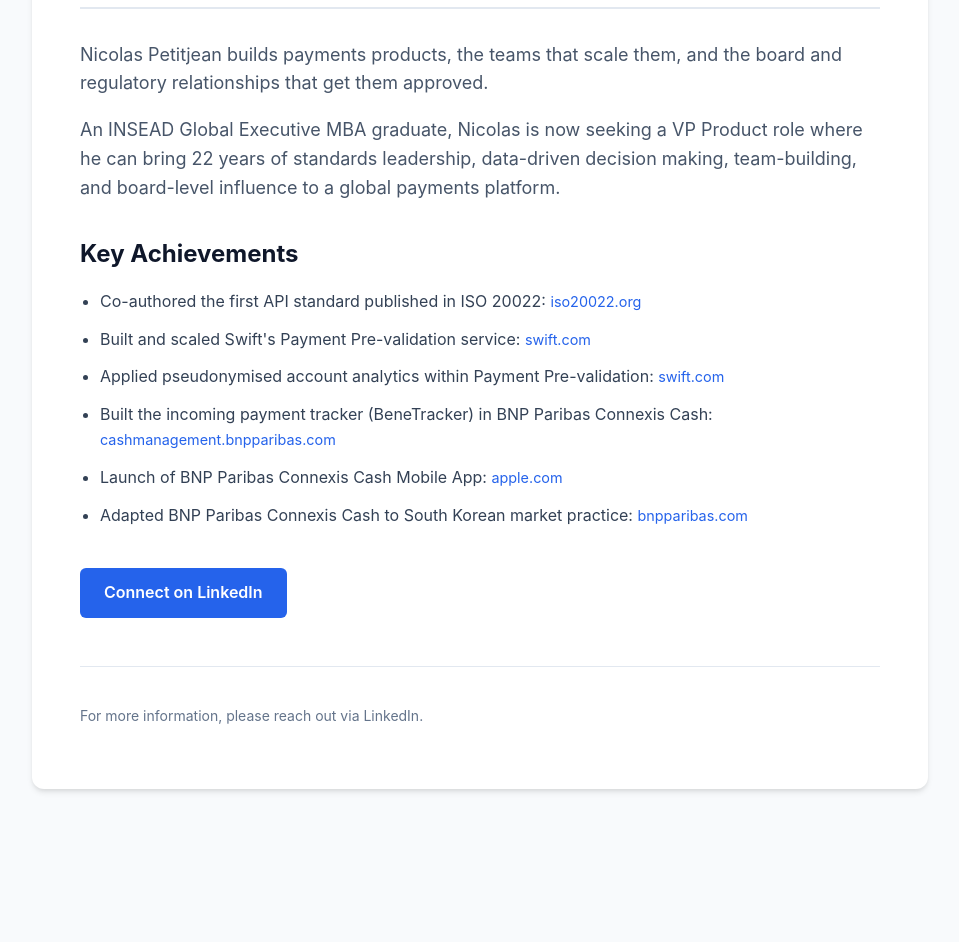
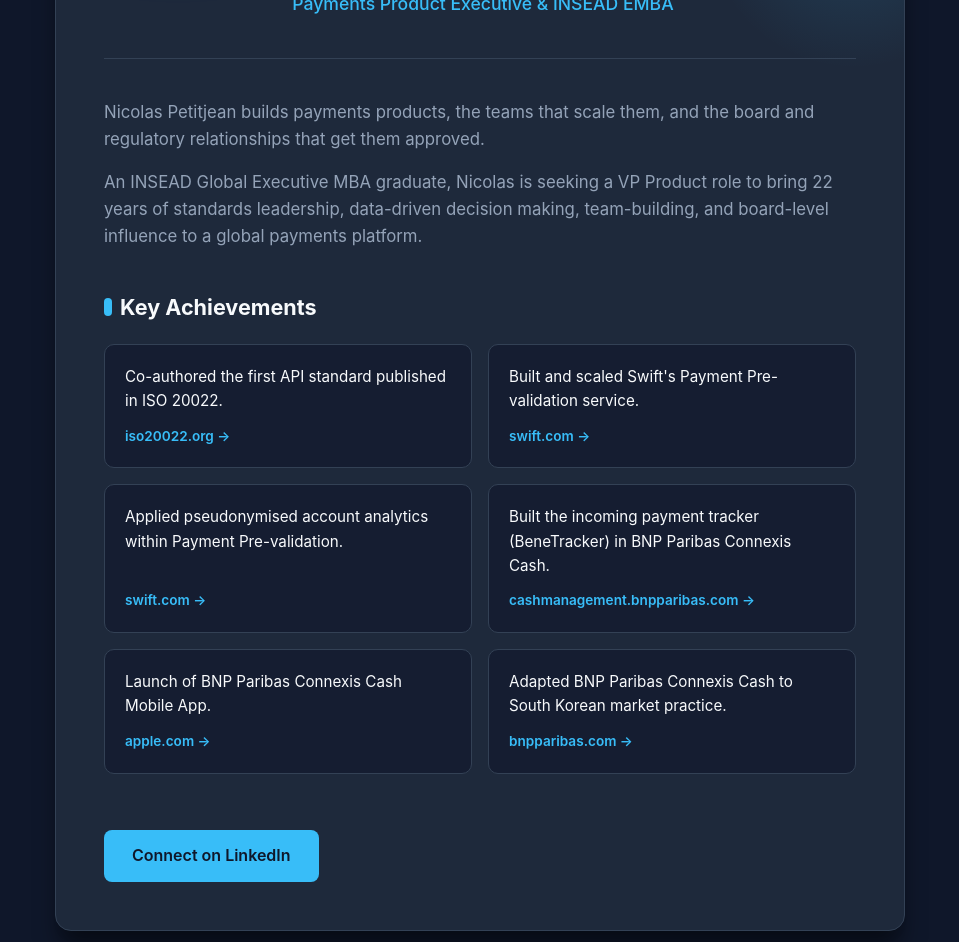
Before and after one commit to petitjean-nicolas/portfolio, a plain HTML site: page index.html in a window 1280 px wide. Shown: the part 163-1105 px from the top of the page, without its empty margins (160-1119 px from the left). Before the commit the page ends 984 px from the top, so only its background shows below. Drawn offline with Linux system fonts and the light colour scheme.

Commit message:
Update index.html

```diff
--- a/index.html
+++ b/index.html
@@ -6,105 +6,216 @@
     <title>Nicolas Petitjean - Executive Profile</title>
     <style>
         :root {
-            --primary: #0f172a;
-            --accent: #2563eb;
-            --text: #334155;
-            --bg: #f8fafc;
-            --card-bg: #ffffff;
+            --bg-color: #0f172a;
+            --card-bg: #1e293b;
+            --accent-blue: #38bdf8;
+            --accent-glow: rgba(56, 189, 248, 0.15);
+            --text-main: #f8fafc;
+            --text-muted: #94a3b8;
+            --border-color: #334155;
+        }
+
+        * {
+            box-sizing: border-box;
+            margin: 0;
+            padding: 0;
         }
 
         body {
             font-family: -apple-system, BlinkMacSystemFont, "Segoe UI", Roboto, Helvetica, Arial, sans-serif;
+            background-color: var(--bg-color);
+            color: var(--text-main);
             line-height: 1.6;
-            color: var(--text);
-            background-color: var(--bg);
-            margin: 0;
+            min-height: 100vh;
+            display: flex;
+            justify-content: center;
+            align-items: center;
             padding: 2rem 1rem;
         }
 
         .container {
-            max-width: 800px;
-            margin: 0 auto;
+            max-width: 850px;
+            width: 100%;
             background: var(--card-bg);
+            border: 1px solid var(--border-color);
+            border-radius: 16px;
             padding: 3rem;
-            border-radius: 12px;
-            box-shadow: 0 4px 6px -1px rgba(0, 0, 0, 0.1), 0 2px 4px -1px rgba(0, 0, 0, 0.06);
+            box-shadow: 0 20px 25px -5px rgba(0, 0, 0, 0.5), 0 10px 10px -5px rgba(0, 0, 0, 0.04);
+            position: relative;
+            overflow: hidden;
         }
 
-        header {
-            border-bottom: 2px solid #e2e8f0;
-            padding-bottom: 1.5rem;
-            margin-bottom: 2rem;
+        /* Ambient Glow Effect */
+        .container::before {
+            content: "";
+            position: absolute;
+            top: -100px;
+            right: -100px;
+            width: 300px;
+            height: 300px;
+            background: radial-gradient(circle, var(--accent-glow) 0%, rgba(0,0,0,0) 70%);
+            border-radius: 50%;
+            pointer-events: none;
         }
 
-        h1 {
-            color: var(--primary);
-            font-size: 2.25rem;
-            margin: 0 0 0.5rem 0;
-            letter-spacing: -0.025em;
+        /* Profile Header Layout */
+        .profile-header {
+            display: flex;
+            align-items: center;
+            gap: 2.5rem;
+            border-bottom: 1px solid var(--border-color);
+            padding-bottom: 2.5rem;
+            margin-bottom: 2.5rem;
         }
 
-        .summary {
-            font-size: 1.125rem;
-            color: #475569;
-            margin-bottom: 2rem;
+        .avatar-container {
+            position: relative;
+            flex-shrink: 0;
         }
 
-        h2 {
-            color: var(--primary);
-            font-size: 1.5rem;
-            margin-top: 2rem;
+        .avatar {
+            width: 140px;
+            height: 140px;
+            border-radius: 50%;
+            object-fit: cover;
+            border: 3px solid var(--accent-blue);
+            box-shadow: 0 0 20px var(--accent-glow);
+        }
+
+        .profile-info h1 {
+            font-size: 2.5rem;
+            font-weight: 700;
+            color: var(--text-main);
+            letter-spacing: -0.025em;
+            margin-bottom: 0.5rem;
+        }
+
+        .profile-info .title {
+            font-size: 1.1rem;
+            color: var(--accent-blue);
+            font-weight: 500;
+        }
+
+        /* Summary Section */
+        .summary {
+            font-size: 1.05rem;
+            color: var(--text-muted);
+            margin-bottom: 2.5rem;
+        }
+
+        .summary p {
             margin-bottom: 1rem;
         }
 
-        ul.achievements {
-            padding-left: 1.25rem;
+        .summary p:last-child {
+            margin-bottom: 0;
+        }
+
+        /* Achievements Section */
+        h2 {
+            font-size: 1.35rem;
+            color: var(--text-main);
+            margin-bottom: 1.25rem;
+            display: flex;
+            align-items: center;
+            gap: 0.5rem;
+        }
+
+        h2::before {
+            content: "";
+            display: inline-block;
+            width: 8px;
+            height: 18px;
+            background-color: var(--accent-blue);
+            border-radius: 4px;
+        }
+
+        .achievements-grid {
+            display: grid;
+            grid-template-columns: repeat(auto-fit, minmax(320px, 1fr));
+            gap: 1rem;
             margin-bottom: 2.5rem;
         }
 
-        ul.achievements li {
+        .achievement-card {
+            background: rgba(15, 23, 42, 0.6);
+            border: 1px solid var(--border-color);
+            border-radius: 10px;
+            padding: 1.25rem;
+            transition: transform 0.2s ease, border-color 0.2s ease;
+            display: flex;
+            flex-direction: column;
+            justify-content: space-between;
+        }
+
+        .achievement-card:hover {
+            transform: translateY(-2px);
+            border-color: var(--accent-blue);
+        }
+
+        .achievement-card p {
+            color: var(--text-main);
+            font-size: 0.95rem;
             margin-bottom: 0.75rem;
         }
 
-        ul.achievements a {
-            color: var(--accent);
+        .achievement-card a {
+            color: var(--accent-blue);
             text-decoration: none;
-            font-size: 0.9em;
+            font-size: 0.85rem;
+            font-weight: 600;
+            display: inline-flex;
+            align-items: center;
+            gap: 0.25rem;
         }
 
-        ul.achievements a:hover {
+        .achievement-card a:hover {
             text-decoration: underline;
         }
 
+        /* Actions / CTA */
+        .cta-container {
+            display: flex;
+            justify-content: flex-start;
+            padding-top: 1rem;
+        }
+
         .cta-button {
-            display: inline-block;
-            background-color: var(--accent);
-            color: white;
-            padding: 0.75rem 1.5rem;
-            border-radius: 6px;
+            display: inline-flex;
+            align-items: center;
+            gap: 0.5rem;
+            background-color: var(--accent-blue);
+            color: #0f172a;
+            font-weight: 600;
+            padding: 0.85rem 1.75rem;
+            border-radius: 8px;
             text-decoration: none;
-            font-weight: 600;
-            transition: background-color 0.2s ease;
+            transition: all 0.2s ease;
         }
 
         .cta-button:hover {
-            background-color: #1d4ed8;
+            background-color: #7dd3fc;
+            box-shadow: 0 0 15px var(--accent-glow);
         }
 
-        footer {
-            margin-top: 3rem;
-            padding-top: 1.5rem;
-            border-top: 1px solid #e2e8f0;
-            font-size: 0.875rem;
-            color: #64748b;
-        }
-
+        /* Responsive Design */
         @media (max-width: 640px) {
             .container {
-                padding: 1.5rem;
+                padding: 1.75rem;
             }
-            h1 {
-                font-size: 1.75rem;
+
+            .profile-header {
+                flex-direction: column;
+                text-align: center;
+                gap: 1.5rem;
+            }
+
+            .achievements-grid {
+                grid-template-columns: 1fr;
+            }
+
+            .cta-container {
+                justify-content: center;
             }
         }
     </style>
@@ -112,34 +223,61 @@
 <body>
 
     <main class="container">
-        <header>
-            <h1>Nicolas Petitjean</h1>
+        <!-- Profile Header with Photo -->
+        <header class="profile-header">
+            <div class="avatar-container">
+                <!-- Replace 'profile.jpg' with your photo filename -->
+                <img src="profile.jpg" alt="Nicolas Petitjean" class="avatar">
+            </div>
+            <div class="profile-info">
+                <h1>Nicolas Petitjean</h1>
+                <div class="title">Payments Product Executive & INSEAD EMBA</div>
+            </div>
         </header>
 
+        <!-- Executive Summary -->
         <section class="summary">
             <p>Nicolas Petitjean builds payments products, the teams that scale them, and the board and regulatory relationships that get them approved.</p>
-            <p>An INSEAD Global Executive MBA graduate, Nicolas is now seeking a VP Product role where he can bring 22 years of standards leadership, data-driven decision making, team-building, and board-level influence to a global payments platform.</p>
+            <p>An INSEAD Global Executive MBA graduate, Nicolas is seeking a VP Product role to bring 22 years of standards leadership, data-driven decision making, team-building, and board-level influence to a global payments platform.</p>
         </section>
 
+        <!-- Key Achievements -->
         <section>
             <h2>Key Achievements</h2>
-            <ul class="achievements">
-                <li>Co-authored the first API standard published in ISO 20022: <a href="https://iso20022.org" target="_blank" rel="noopener">iso20022.org</a></li>
-                <li>Built and scaled Swift's Payment Pre-validation service: <a href="https://swift.com" target="_blank" rel="noopener">swift.com</a></li>
-                <li>Applied pseudonymised account analytics within Payment Pre-validation: <a href="https://swift.com" target="_blank" rel="noopener">swift.com</a></li>
-                <li>Built the incoming payment tracker (BeneTracker) in BNP Paribas Connexis Cash: <a href="https://cashmanagement.bnpparibas.com" target="_blank" rel="noopener">cashmanagement.bnpparibas.com</a></li>
-                <li>Launch of BNP Paribas Connexis Cash Mobile App: <a href="https://apple.com" target="_blank" rel="noopener">apple.com</a></li>
-                <li>Adapted BNP Paribas Connexis Cash to South Korean market practice: <a href="https://bnpparibas.com" target="_blank" rel="noopener">bnpparibas.com</a></li>
-            </ul>
+            <div class="achievements-grid">
+                <div class="achievement-card">
+                    <p>Co-authored the first API standard published in ISO 20022.</p>
+                    <a href="https://iso20022.org" target="_blank" rel="noopener">iso20022.org &rarr;</a>
+                </div>
+                <div class="achievement-card">
+                    <p>Built and scaled Swift's Payment Pre-validation service.</p>
+                    <a href="https://swift.com" target="_blank" rel="noopener">swift.com &rarr;</a>
+                </div>
+                <div class="achievement-card">
+                    <p>Applied pseudonymised account analytics within Payment Pre-validation.</p>
+                    <a href="https://swift.com" target="_blank" rel="noopener">swift.com &rarr;</a>
+                </div>
+                <div class="achievement-card">
+                    <p>Built the incoming payment tracker (BeneTracker) in BNP Paribas Connexis Cash.</p>
+                    <a href="https://cashmanagement.bnpparibas.com" target="_blank" rel="noopener">cashmanagement.bnpparibas.com &rarr;</a>
+                </div>
+                <div class="achievement-card">
+                    <p>Launch of BNP Paribas Connexis Cash Mobile App.</p>
+                    <a href="https://apple.com" target="_blank" rel="noopener">apple.com &rarr;</a>
+                </div>
+                <div class="achievement-card">
+                    <p>Adapted BNP Paribas Connexis Cash to South Korean market practice.</p>
+                    <a href="https://bnpparibas.com" target="_blank" rel="noopener">bnpparibas.com &rarr;</a>
+                </div>
+            </div>
         </section>
 
-        <section>
-            <a href="https://linkedin.com/in/petitjeannicolas/" target="_blank" rel="noopener" class="cta-button">Connect on LinkedIn</a>
+        <!-- Call to Action -->
+        <section class="cta-container">
+            <a href="https://linkedin.com/in/petitjeannicolas/" target="_blank" rel="noopener" class="cta-button">
+                Connect on LinkedIn
+            </a>
         </section>
-
-        <footer>
-            <p>For more information, please reach out via LinkedIn.</p>
-        </footer>
     </main>
 
 </body>
```
